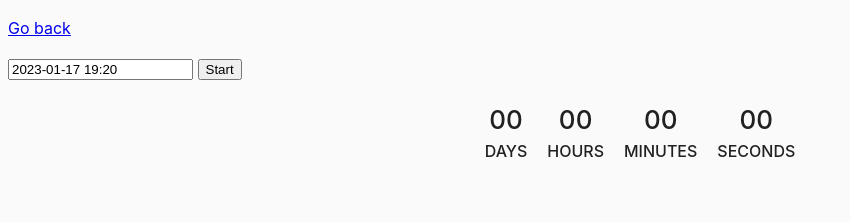
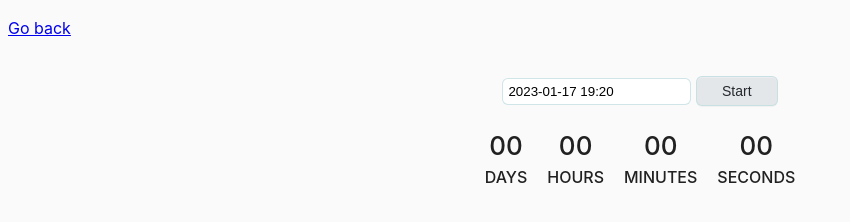
Before and after one commit to bomblito11/goit-js-hw-09, a website built with Parcel: page src/02-timer.html in a window 1280 px wide. Shown: the whole page, without its empty margins (0-850 px from the left). Built offline with nearby package versions, Linux system fonts and the light colour scheme.

Commit message:
styles for first and second task update

```diff
--- a/src/02-timer.html
+++ b/src/02-timer.html
@@ -9,9 +9,10 @@
   <body>
     <p><a href="index.html">Go back</a></p>
 
-    <input type="text" id="datetime-picker" />
-    <button type="button" data-start>Start</button>
-
+    <div class="datetime-container">
+      <input type="text" id="datetime-picker" />
+      <button type="button" data-start>Start</button>
+    </div>
     <div class="timer">
       <div class="field">
         <span class="value" data-days>00</span>
--- a/src/css/common.css
+++ b/src/css/common.css
@@ -15,6 +15,47 @@ body {
 img {
   display: block;
   max-width: 100%;
+}
+
+/* Styles for color switcher */
+
+.buttons {
+  text-align: center;
+}
+
+button[data-start],
+button[data-stop] {
+  background-color: #e4e7ea;
+  border: 1px solid rgba(194, 223, 226, 0.789);
+  border-radius: 6px;
+  box-shadow: rgba(27, 31, 35, 0.04) 0 1px 0,
+    rgba(255, 255, 255, 0.25) 0 1px 0 inset;
+  box-sizing: border-box;
+  color: #24292e;
+  cursor: pointer;
+  font-size: 14px;
+  font-weight: 500;
+  padding: 6px 25px;
+}
+
+button[data-start]:hover,
+button[data-stop]:hover {
+  background-color: #f3f4f6;
+  text-decoration: none;
+  transition-duration: 0.1s;
+}
+
+/* Styles for timer */
+
+.datetime-container {
+  text-align: center;
+  padding-top: 20px;
+}
+
+#datetime-picker {
+  padding: 5px;
+  border-radius: 6px;
+  border: 1px solid rgba(194, 223, 226, 0.789);
 }
 
 .timer {
```
Also changed, not shown: src/01-color-switcher.html (+4 -2 lines).
